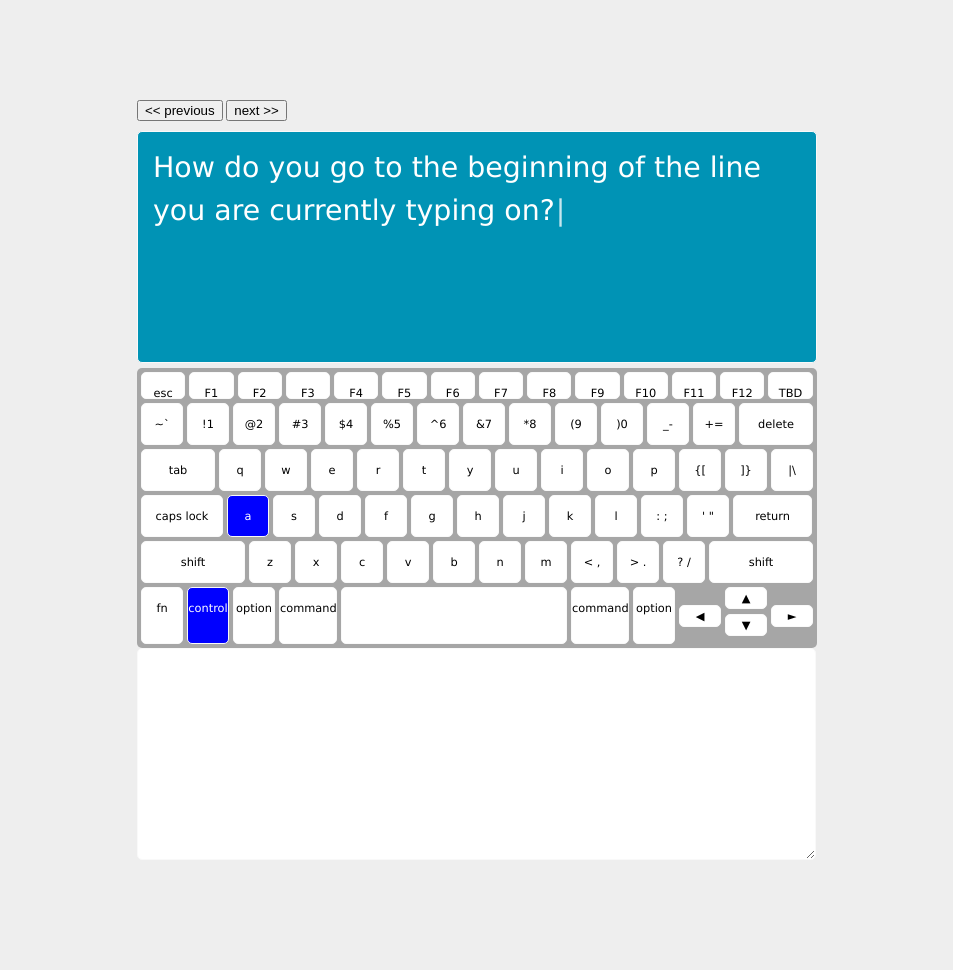
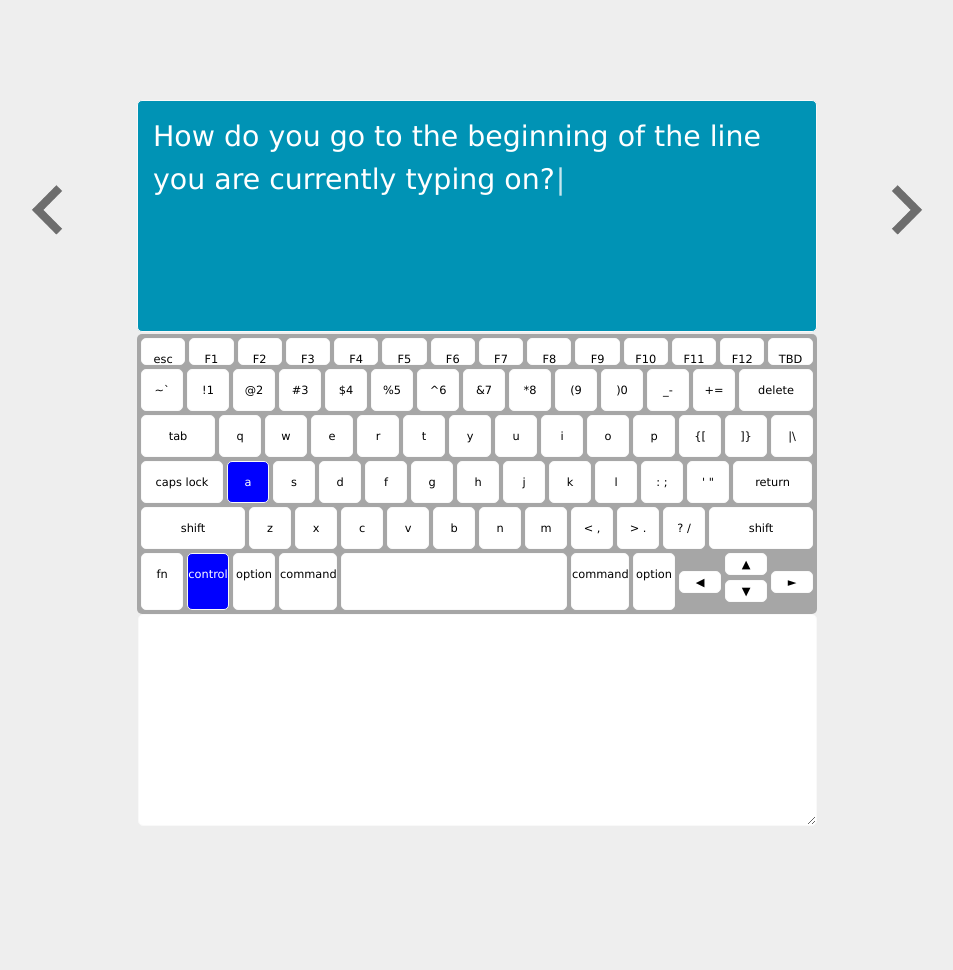
Before and after one commit to Techtonica/keyboard-shortcuts-practice, a Flask app: page /keyboard in a window 1280 px wide. Shown: the whole page, without its empty margins (163-1116 px from the left). After the commit the page ends 825 px from the top, so only its background shows below. Run offline with Flask 2, Linux system fonts and the light colour scheme; the visitor is signed in with stand-in values (Sample User, id 1); some libraries are stand-ins or nearby versions.

Commit message:
playing catch up on the master branch with images and bug fixes

```diff
--- a/app/static/CSS/main.css
+++ b/app/static/CSS/main.css
@@ -1,6 +1,7 @@
 #container {
 margin: 100px auto;
 width: 680px;
+text-align: center;
 }
 body {
 font: 71%/1.5 Verdana, Sans-Serif;
@@ -18,7 +19,7 @@ border: 1px solid #f9f9f9;
 -webkit-border-radius: 5px;
 }
 #read {
-margin: 10px 0 5px;
+margin: 10px 0 -15px;
 padding: 15px;
 width: 648px;
 height: 200px;
@@ -26,14 +27,37 @@ font: 2.5em/1.5 Verdana, Sans-Serif;
 background: rgb(0,147,181);
 color: white;
 border: 1px solid #f9f9f9;
-overflow: hidden;
 -moz-border-radius: 5px;
 -webkit-border-radius: 5px;
 white-space:inherit;
+text-align: left;
+position: relative;
+}
+#confetti {
+  display: inline-block;
 }
 #read.incorrect {
   background-color: rgb(180,96,96) !important;
 }
+
+.img-button {
+  position: absolute;
+  top: 50%;
+  transform: translateY(-50%);
+}
+
+.next {
+  right: -80pt;
+}
+
+.prev {
+  left: -80pt;
+}
+
+.img-button img {
+  width: 24pt;
+}
+
 #keyboard {
 background: #0000004d;
 -moz-border-radius: 5px;
@@ -86,24 +110,24 @@ width: 224px;
 height: 55px;
 }
 #keyboard .esc{
-	width: 42.28px;
-	height: 25px;
+    width: 42.28px;
+    height: 25px;
 }
 
 #keyboard .shift {
 width: 102px;
 }
 #keyboard .command{
-	width: 56px;
-	height: 55px;
+    width: 56px;
+    height: 55px;
 }
 #keyboard .arrows{
-	line-height: 20px;
-	height: 20px;
+    line-height: 20px !important;
+    height: 20px !important;
 }
 
 #keyboard .option, #keyboard .control, #keyboard .function{
-	height: 55px;
+    height: 55px;
 }
 #keyboard .special {
 height: 25px;
--- a/app/templates/base.html
+++ b/app/templates/base.html
@@ -34,6 +34,8 @@
 
 {% block content %}
     <div class="container">
-        {% block app_content %}{% endblock %}
+        {% block app_content %}
+
+        {% endblock %}
     </div>
 {% endblock %}
--- a/app/templates/keyboard.html
+++ b/app/templates/keyboard.html
@@ -4,7 +4,6 @@
     <meta http-equiv="Content-Type" content="text/html; charset=UTF-8" />
 
     <title>Keyboard</title>
-    <link rel= "stylesheet" type= "text/css" href= "{{ url_for('static',filename='CSS/main.css') }}"></head>
 </head>
 <body>
     <script src="https://ajax.googleapis.com/ajax/libs/jquery/3.2.1/jquery.min.js"></script>
@@ -12,11 +11,12 @@
   <script src="https://unpkg.com/typewriter-effect/dist/core.js"></script>
     <script src="{{url_for('static', filename='JS/confetti.js')}}"></script>
     <script src="{{url_for('static', filename='JS/main.js')}}"></script>
+    <link rel= "stylesheet" type= "text/css" href= "{{ url_for('static',filename='CSS/main.css') }}"></head>
 <div id="container">
-    <button id="prevButton" type="button" onclick="prevQuestion();">&lt;&lt; previous</button>
-    <button id="nextButton" type="button" onclick="nextQuestion();">next &gt;&gt;</button>
     <div id="read">
+      <a id="prevButton" class="prev img-button" href="javascript:prevQuestion();"><img src="images/arrow_left.png"></img></a>
       <div id="textdiv"></div>
+      <a id="nextButton" class="next img-button" href="javascript:nextQuestion();"><img src="/static/images/arrow_right.png"></img></a>
     </div>
     <div id="confetti"></div>
     <ul id="keyboard">
```
Also changed, not shown: app/static/JS/main.js (+51 -16 lines), app/static/images/arrow_left.png (added), app/static/images/arrow_right.png (added).
